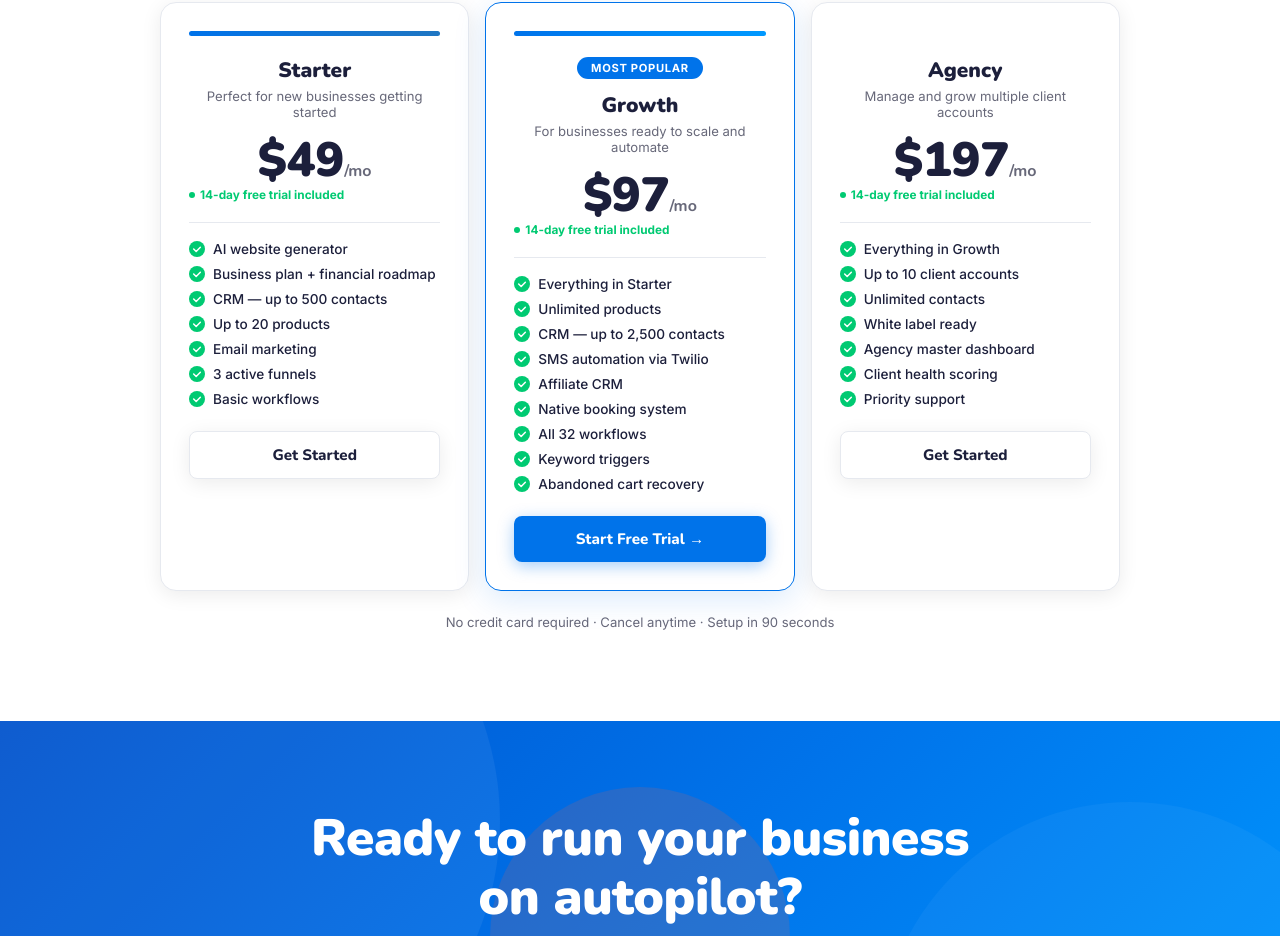
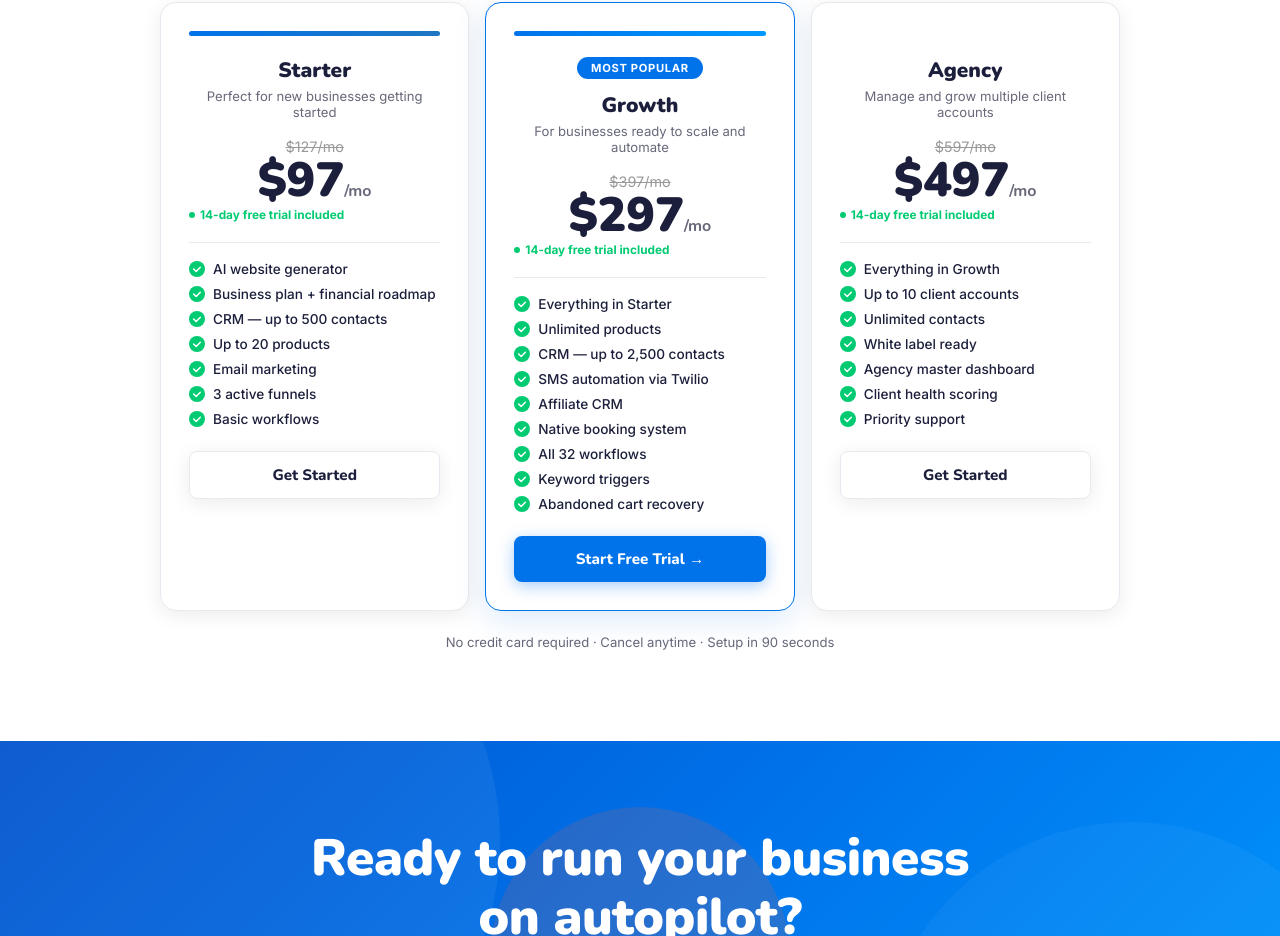
Before and after one commit to infoadrallc-ui/YABA-AI, a plain HTML site: page index.html in a window 1280 px wide. Shown: the part 4053-4989 px from the top of the page. Drawn offline with nearby package versions, Linux system fonts and the light colour scheme.

Commit message:
Update index.html

```diff
--- a/index.html
+++ b/index.html
@@ -660,7 +660,8 @@ footer{background:var(--dark);padding:48px 32px 32px}
         <div class="pcard-top-bar" style="background:linear-gradient(90deg,var(--blue),var(--blue2))"></div>
         <div class="pname">Starter</div>
         <div class="pdesc">Perfect for new businesses getting started</div>
-        <div class="pprice">$49<span>/mo</span></div>
+        <s style="color:#999;font-size:0.9rem">$127/mo</s>
+        <div class="pprice">$97<span>/mo</span></div>
         <div class="ptrial">14-day free trial included</div>
         <div class="pdivider"></div>
         <ul class="pfeats">
@@ -679,7 +680,8 @@ footer{background:var(--dark);padding:48px 32px 32px}
         <div class="pbadge">Most Popular</div>
         <div class="pname">Growth</div>
         <div class="pdesc">For businesses ready to scale and automate</div>
-        <div class="pprice">$97<span>/mo</span></div>
+        <s style="color:#999;font-size:0.9rem">$397/mo</s>
+        <div class="pprice">$297<span>/mo</span></div>
         <div class="ptrial">14-day free trial included</div>
         <div class="pdivider"></div>
         <ul class="pfeats">
@@ -699,7 +701,8 @@ footer{background:var(--dark);padding:48px 32px 32px}
         <div class="pcard-top-bar" style="background:linear-gradient(90deg,var(--coral),var(--gold2))"></div>
         <div class="pname">Agency</div>
         <div class="pdesc">Manage and grow multiple client accounts</div>
-        <div class="pprice">$197<span>/mo</span></div>
+        <s style="color:#999;font-size:0.9rem">$597/mo</s>
+        <div class="pprice">$497<span>/mo</span></div>
         <div class="ptrial">14-day free trial included</div>
         <div class="pdivider"></div>
         <ul class="pfeats">
```
